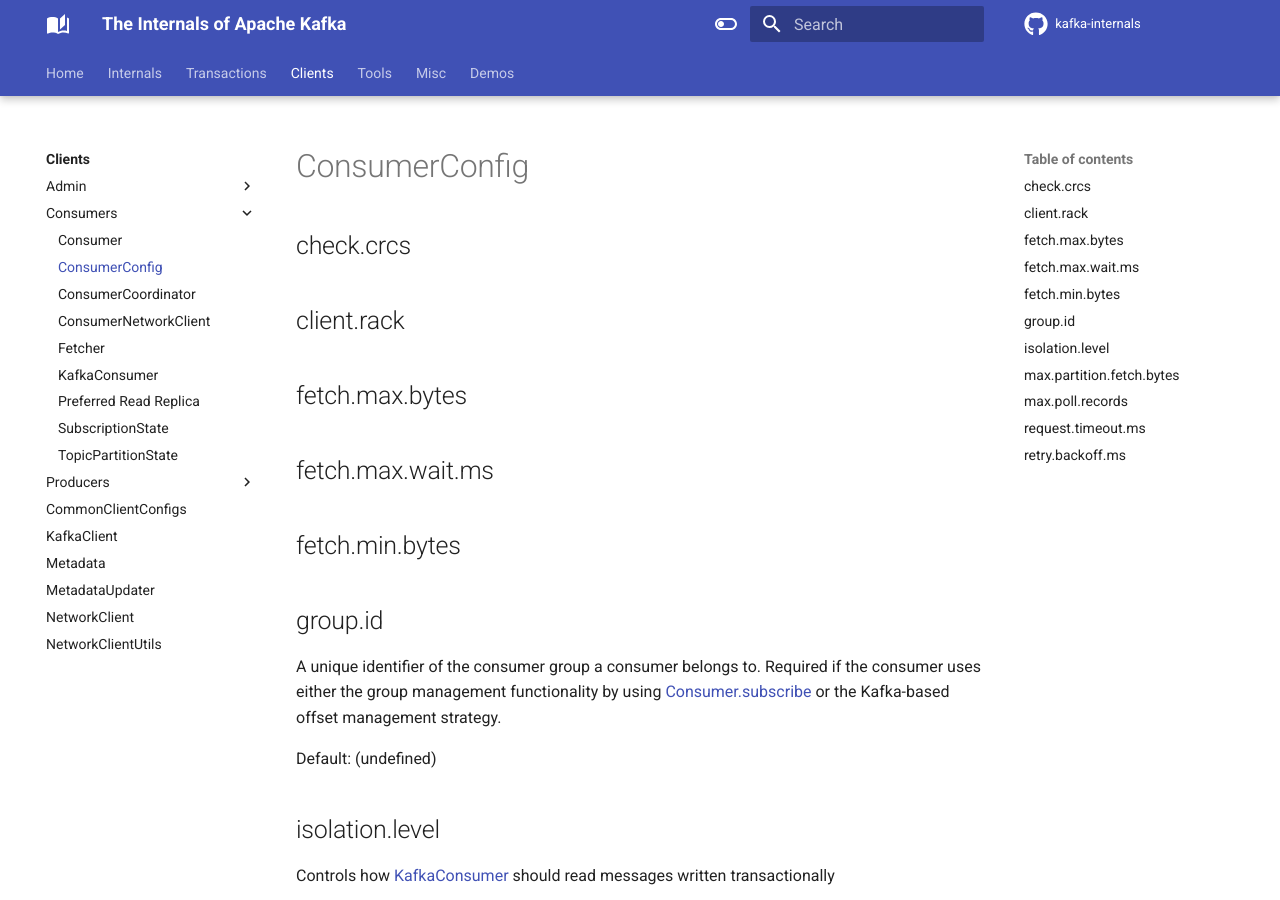
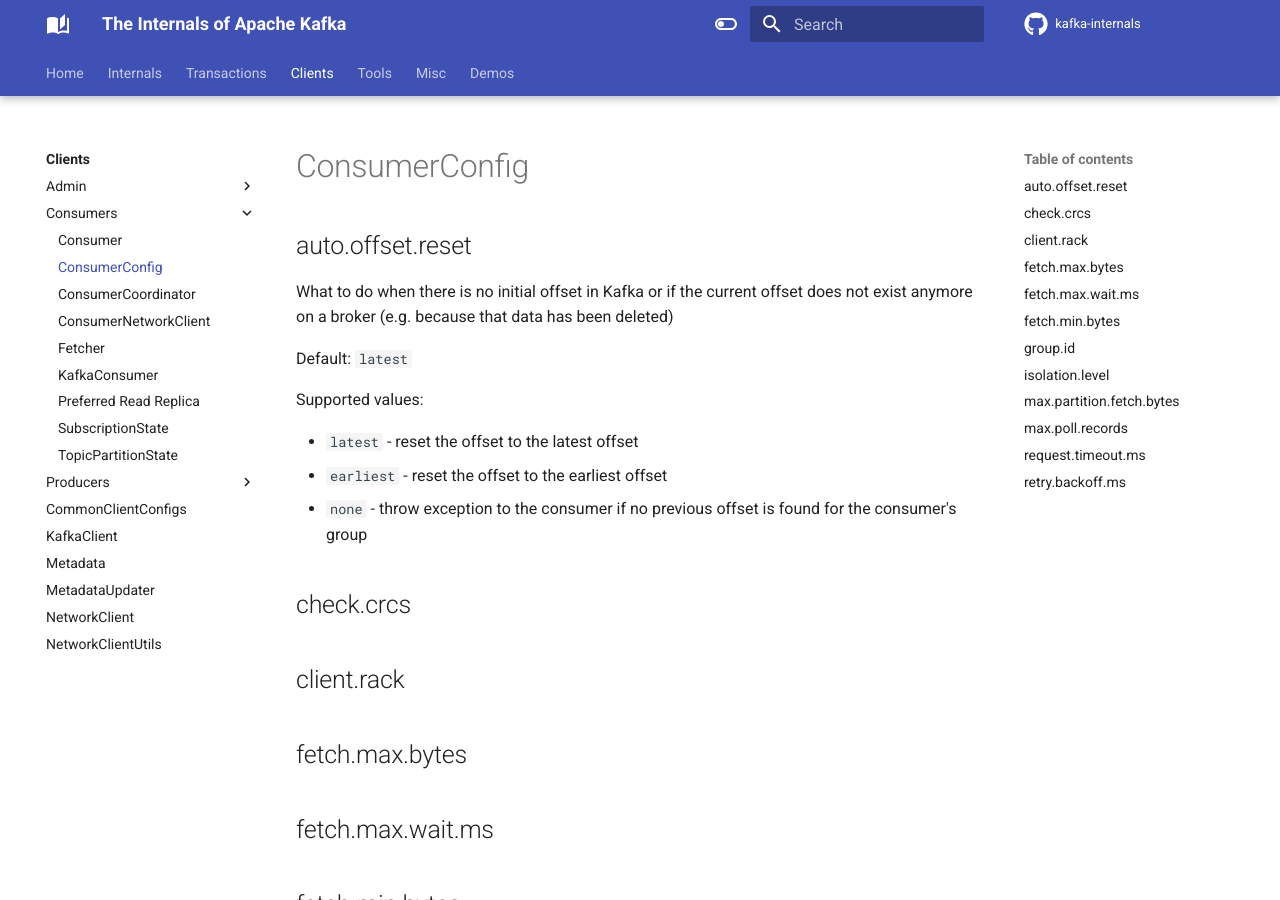
Before and after one commit to japila-books/kafka-internals, an MkDocs documentation site: the page built from docs/clients/consumer/ConsumerConfig.md, in a window 1280 px wide and 900 px high. Built offline with MkDocs 1.6.1 and Material for MkDocs 9.7.7, drawn with Linux system fonts in a browser that asks for light colours; comment, search, counter and statistics services are not loaded.

```diff
--- a/docs/clients/consumer/ConsumerConfig.md
+++ b/docs/clients/consumer/ConsumerConfig.md
@@ -1,4 +1,16 @@
 # ConsumerConfig
+
+## <span id="auto.offset.reset"><span id="AUTO_OFFSET_RESET_CONFIG"> auto.offset.reset
+
+What to do when there is no initial offset in Kafka or if the current offset does not exist anymore on a broker (e.g. because that data has been deleted)
+
+Default: `latest`
+
+Supported values:
+
+* `latest` - reset the offset to the latest offset
+* `earliest` - reset the offset to the earliest offset
+* `none` - throw exception to the consumer if no previous offset is found for the consumer's group
 
 ## <span id="check.crcs"><span id="CHECK_CRCS_CONFIG"> check.crcs
 
```
Also changed, not shown: docs/clients/consumer/Fetcher.md (+59 -1 lines).
